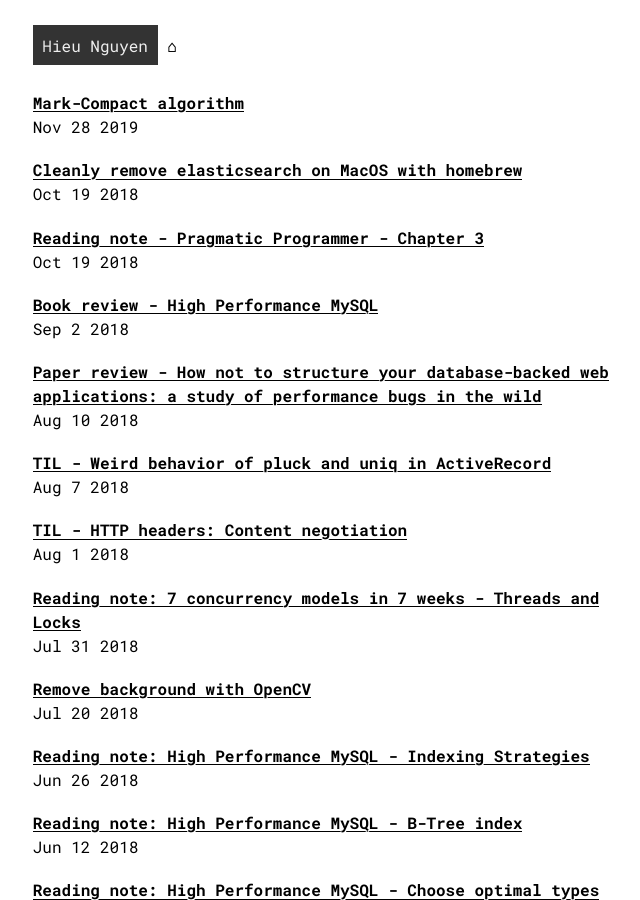
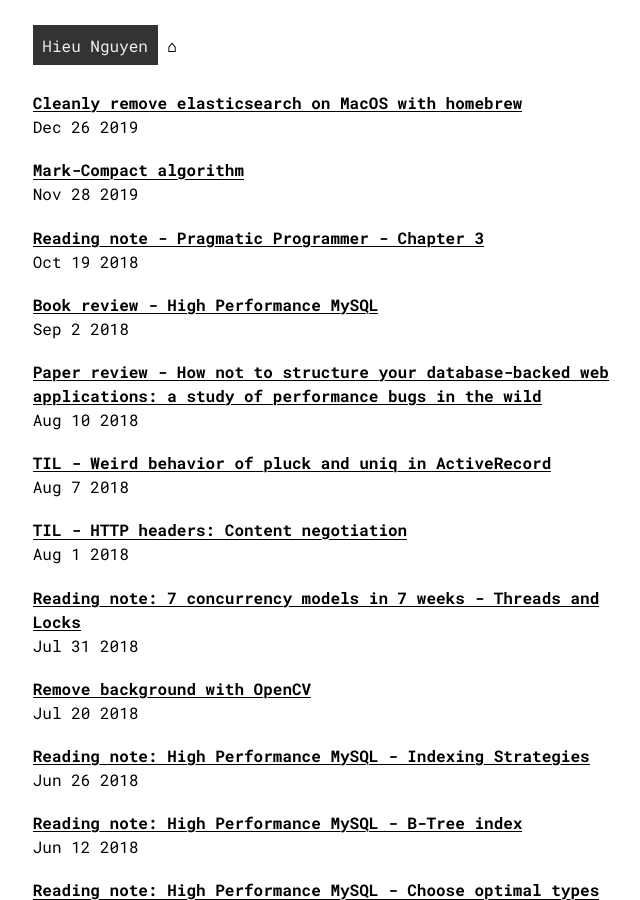
Before and after one commit to hieuk09/hieuk09.github.io, a Jekyll site: the page built from index.html, in a window 1280 px wide and 900 px high. Shown: the whole window, without its empty margins (300-940 px from the left). Built offline with Jekyll 4.4.1, drawn with Linux system fonts in a browser that asks for light colours.

Commit message:
Fix wrong date and categories

```diff
--- a/_posts/2019-12-26-remove-elasticsearch.md
+++ b/_posts/2019-12-26-remove-elasticsearch.md
@@ -1,8 +1,8 @@
 ---
 layout: post
 title: "Cleanly remove elasticsearch on MacOS with homebrew"
-date:   2018-10-19
-categories: book
+date:   2019-12-26
+categories: elasticsearch
 ---
 
 Install elasticsearch without removing old version can cause issues when
```
